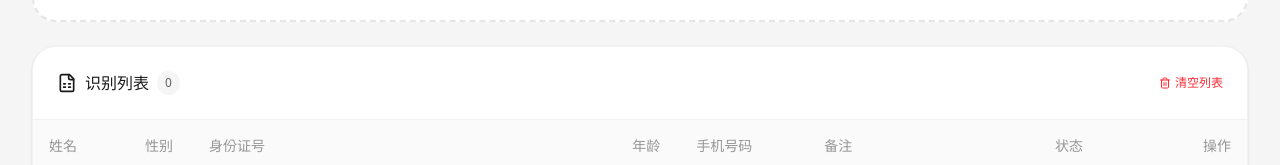
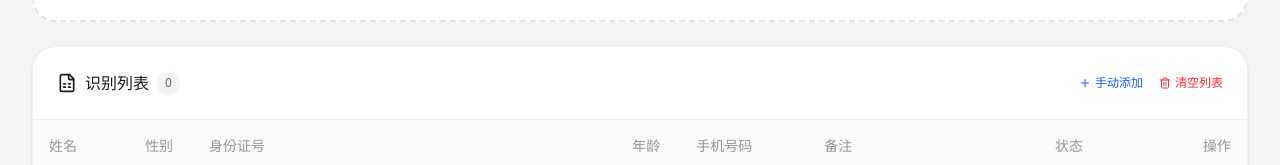
Before and after one commit to yuume-lab/idtoexcel, a React (Vite) app: page / in a window 1280 px wide. Shown: the part 376-541 px from the top of the page. Built offline with nearby package versions, Linux system fonts and the light colour scheme.

Commit message:
feat: Add manual row addition to table
Allows users to manually add new rows to the identification list table, providing more flexibility for data entry and correction. This complements the existing automatic row generation from OCR results.

```diff
--- a/src/App.tsx
+++ b/src/App.tsx
@@ -14,7 +14,8 @@ import {
   AlertCircle,
   Loader2,
   Copy,
-  Image as ImageIcon
+  Image as ImageIcon,
+  Plus
 } from 'lucide-react';
 import { motion, AnimatePresence } from 'motion/react';
 import { clsx, type ClassValue } from 'clsx';
@@ -277,6 +278,23 @@ export default function App() {
     navigator.clipboard.writeText(text);
   };
 
+  const handleAddRow = () => {
+    const newId = Math.random().toString(36).substring(7);
+    setItems(prev => [
+      ...prev,
+      {
+        id: newId,
+        name: '',
+        gender: '',
+        idNumber: '',
+        age: '',
+        phone: '',
+        notes: '',
+        status: 'success'
+      }
+    ]);
+  };
+
   return (
     <div className="min-h-screen bg-[#F5F5F5] text-[#1A1A1A] font-sans p-4 md:p-8">
       <div className="max-w-7xl mx-auto space-y-6">
@@ -343,12 +361,20 @@ export default function App() {
                   识别列表
                   <span className="bg-[#F5F5F5] text-xs px-2 py-1 rounded-full text-black/60">{items.length}</span>
                 </h2>
+                <div className="flex items-center gap-4">
+                  <button
+                    onClick={handleAddRow}
+                    className="text-xs text-blue-600 hover:underline flex items-center gap-1"
+                  >
+                    <Plus className="w-3 h-3" /> 手动添加
+                  </button>
                   <button
                     onClick={() => setItems([])}
                     className="text-xs text-red-500 hover:underline flex items-center gap-1"
                   >
                     <Trash2 className="w-3 h-3" /> 清空列表
                   </button>
+                </div>
               </div>
 
               <div className="overflow-x-auto">
```
Lines whose indentation alone changed are shown as unchanged.
